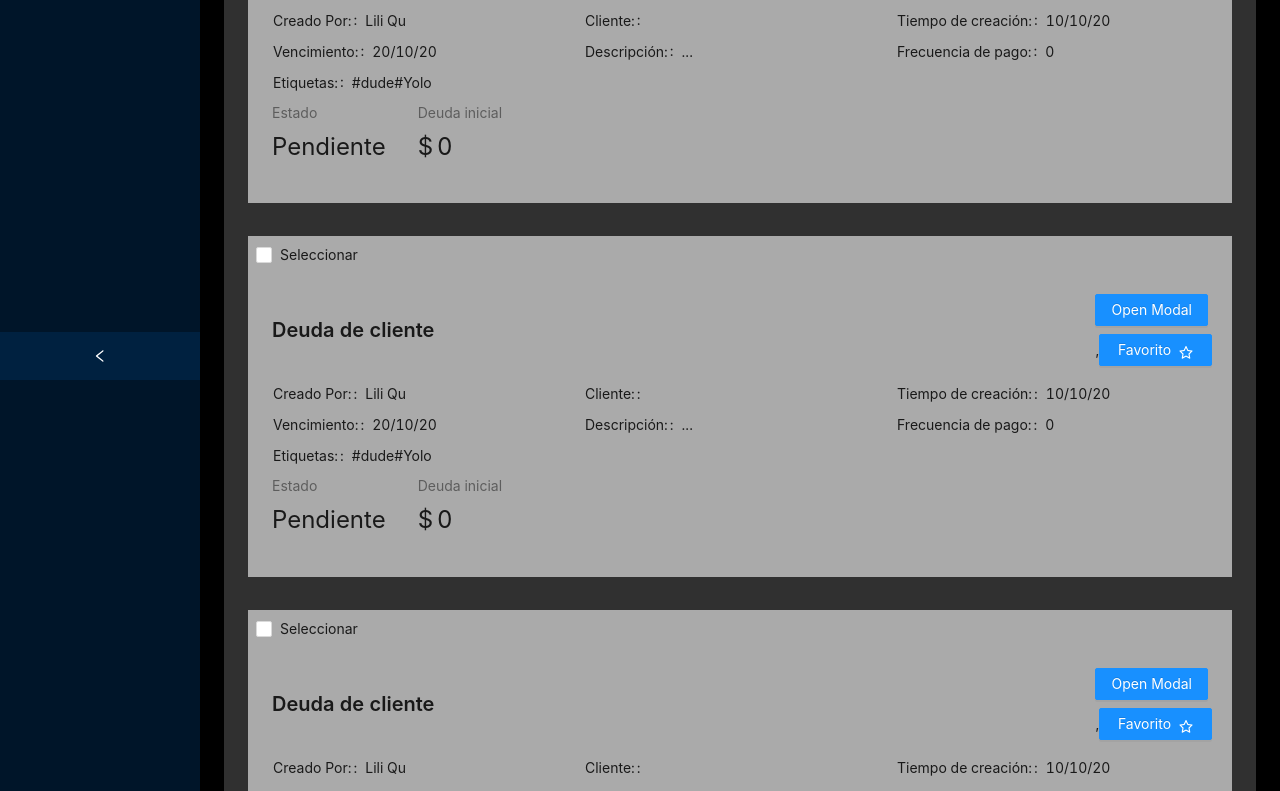
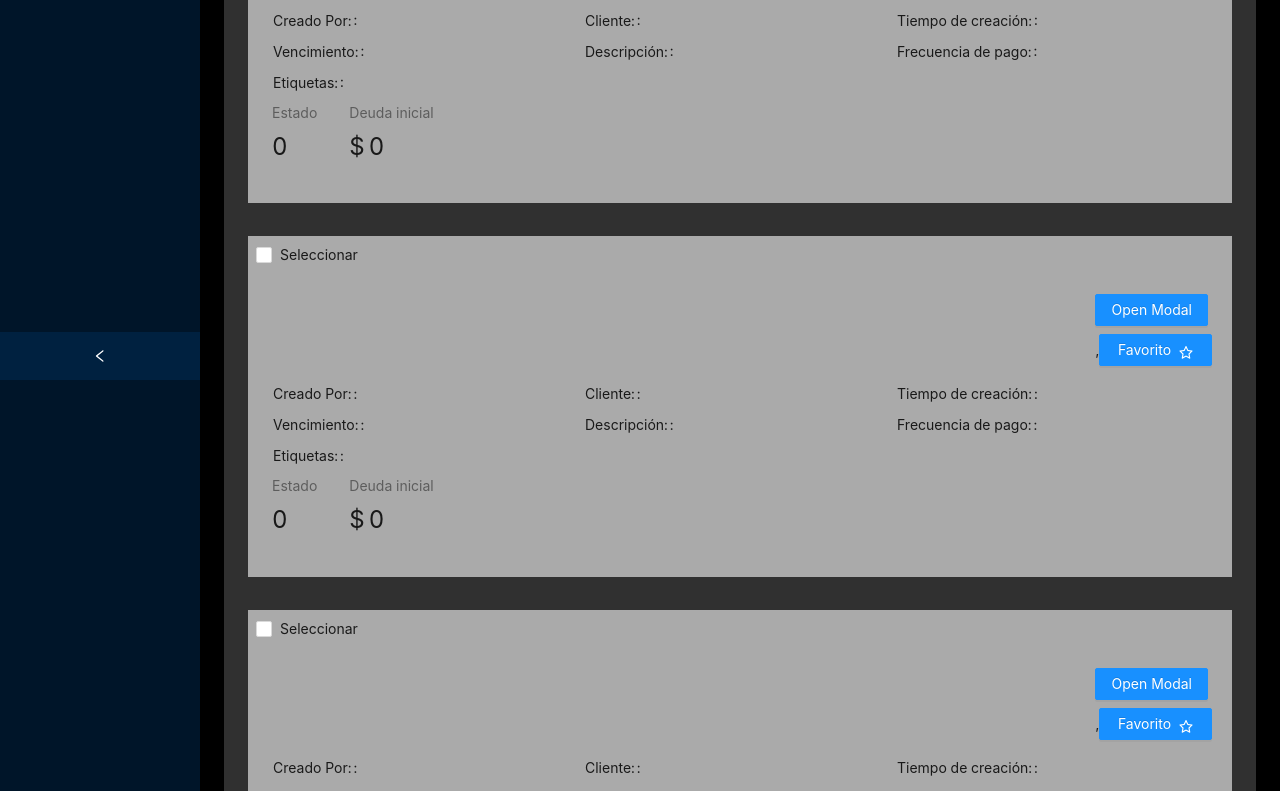
Before and after one commit to Arkamis/tPrestApp, a React (Create React App) app: page /DashbDebts in a window 1280 px wide. Shown: the part 420-1211 px from the top of the page. Built offline with nearby package versions, Linux system fonts and the light colour scheme.

Commit message:
Cambio de estados a props en solo las cartas y sus respectivos siders

```diff
--- a/src/Dashboard/Components/DebtCard.js
+++ b/src/Dashboard/Components/DebtCard.js
@@ -7,31 +7,16 @@ import Update from './UpdateDebt'
 
 class Debtcard extends React.Component{
 
-    state = {
-        debtCreator: "Mike",
-        title: "Deuda de cliente",
-        descripcion: "...",
-        cliente: "ID_Cliente",
-        dateStart: "10/10/20",
-        dueDate: "20/10/20",
-        tags: ["#dude","#Yolo"],
-        frecPagos: 0,
-        totaldue: 0,
-        estado: [
-            "Pendiente",
-            "Completado",
-            "Activo",
-            "Atrasado"
-        ]
-    }
+    render(){
 
-    render(){
+        const { debtCreator, title, descripcion, cliente, dateStart, dueDate, tags, frecPagos, totaldue, estado } = this.props
+
         return(
             <div className = "light-grnd">
                 <Checkbox className = "m-2">Seleccionar</Checkbox>
                 <PageHeader
                 className="site-page-header"
-                title= {this.state.title}
+                title= {title}
                 extra={[
                     <Col>
                         <Update/>,
@@ -42,20 +27,20 @@ class Debtcard extends React.Component{
                 ]}
                 >
                     <Descriptions size="small" column={3}>
-                        <Descriptions.Item style = {{color: "white"}} label="Creado Por: ">Lili Qu</Descriptions.Item>
-                        <Descriptions.Item label="Cliente: "> {this.state.userName} </Descriptions.Item>
-                        <Descriptions.Item label="Tiempo de creación: "> {this.state.dateStart} </Descriptions.Item>
-                        <Descriptions.Item label="Vencimiento: "> {this.state.dueDate} </Descriptions.Item>
-                        <Descriptions.Item label="Descripción: "> {this.state.descripcion} </Descriptions.Item>
-                        <Descriptions.Item label = "Frecuencia de pago: "> {this.state.frecPagos} </Descriptions.Item>
-                        <Descriptions.Item label = "Etiquetas: "> {this.state.tags} </Descriptions.Item>
+                        <Descriptions.Item style = {{color: "white"}} label="Creado Por: "> {debtCreator} </Descriptions.Item>
+                        <Descriptions.Item label="Cliente: "> {cliente} </Descriptions.Item>
+                        <Descriptions.Item label="Tiempo de creación: "> {dateStart} </Descriptions.Item>
+                        <Descriptions.Item label="Vencimiento: "> {dueDate} </Descriptions.Item>
+                        <Descriptions.Item label="Descripción: "> {descripcion} </Descriptions.Item>
+                        <Descriptions.Item label = "Frecuencia de pago: "> {frecPagos} </Descriptions.Item>
+                        <Descriptions.Item label = "Etiquetas: "> {tags} </Descriptions.Item>
                     </Descriptions>
                     <Row>
-                        <Statistic title="Estado" value= {this.state.estado[0]} />
+                        <Statistic title="Estado" value= {estado} />
                         <Statistic
                         title="Deuda inicial"
                         prefix="$"
-                        value={this.state.totaldue}
+                        value={totaldue}
                         style={{
                             margin: '0 32px',
                         }}
--- a/src/Dashboard/Components/HeaderNav.js
+++ b/src/Dashboard/Components/HeaderNav.js
@@ -50,7 +50,6 @@ const notificaciones = (
 );
 
 class HeaderNav extends React.Component{
-
     render(){
         return(
             <Row>
--- a/src/Dashboard/Components/PayCard.js
+++ b/src/Dashboard/Components/PayCard.js
@@ -7,29 +7,16 @@ import Update from './UpdateDebt'
 
 class PaymentCard extends React.Component{
 
-    state = {
-        noPago: "1",
-        cliente: "ID_Cliente",
-        deuda: "ID_Deuda",
-        dateStart: "10/10/20",
-        dueDate: "20/10/20",
-        totalToPay: 500,
-        totaldue: 3000,
-        estado: [
-            "Pendiente",
-            "Completado",
-            "Activo",
-            "Atrasado"
-        ],
-    }
+    render(){
 
-    render(){
+        const { noPago, cliente, deuda, dateStart, totalToPay, totaldue, estado } = this.props
+
         return(
             <div className = "light-grnd">
                 <Checkbox className = "ml-3 mt-3">Seleccionar</Checkbox>
                 <PageHeader
                 className="site-page-header"
-                title={"Pago "+this.state.noPago}
+                title={"Pago " + noPago}
                 extra={[
                     <Col>
                         <Update/>,
@@ -40,21 +27,21 @@ class PaymentCard extends React.Component{
                 ]}
                 >
                     <Descriptions size="small" column={3}>
-                        <Descriptions.Item label="Cliente: "> {this.state.cliente} </Descriptions.Item>
-                        <Descriptions.Item label="Deuda: "> {this.state.deuda} </Descriptions.Item>
-                        <Descriptions.Item label="Tiempo de creación: "> {this.state.dateStart} </Descriptions.Item>
+                        <Descriptions.Item label="Cliente: "> {cliente} </Descriptions.Item>
+                        <Descriptions.Item label="Deuda: "> {deuda} </Descriptions.Item>
+                        <Descriptions.Item label="Tiempo de creación: "> {dateStart} </Descriptions.Item>
                     </Descriptions>
                     <Row>
-                        <Statistic title="Estado" value = {this.state.estado[0]} />
+                        <Statistic title="Estado" value = {estado} />
                         <Statistic
                         title="Cantidad de pago: "
                         prefix="$"
-                        value={this.state.totalToPay}
+                        value={totalToPay}
                         style={{
                             margin: '0 32px',
                         }}
                         />
-                        <Statistic title="Balance" prefix="$" value={this.state.totaldue} />
+                        <Statistic title="Balance" prefix="$" value={totaldue} />
                     </Row>
                 </PageHeader>
                 <br />
--- a/src/Dashboard/Components/SiderNavC.js
+++ b/src/Dashboard/Components/SiderNavC.js
@@ -24,11 +24,11 @@ class SiderNav extends React.Component {
                                 <h3 className = "fieldArnd center text-white">Historial de Clientes</h3>
                             </Col>
                             <Search/>
-                            <ClientCard/>
+                            <ClientCard primerNombre = ""  primerApellido = "" dateStart = "" email = "" phone = "" />
                             <hr/>
-                            <ClientCard/>
+                            <ClientCard primerNombre = ""  primerApellido = "" dateStart = "" email = "" phone = "" />
                             <hr/>
-                            <ClientCard/>
+                            <ClientCard primerNombre = ""  primerApellido = "" dateStart = "" email = "" phone = "" />
                         </Row>
                         <Pager/>
                         <FooterD/>
--- a/src/Dashboard/Components/SiderNavD.js
+++ b/src/Dashboard/Components/SiderNavD.js
@@ -24,11 +24,44 @@ class SiderNav extends React.Component {
                                 <h3 className = "fieldArnd center text-white">Historial de Deudas</h3>
                             </Col>
                             <Search/>
-                            <DebtCard/>
+                            <DebtCard
+                                debtCreator = ""
+                                title = ""
+                                descripcion = ""
+                                cliente = ""
+                                dateStart = ""
+                                dueDate = ""
+                                tags = ""
+                                frecPagos = ""
+                                totaldue = ""
+                                estado = ""
+                            />
                             <hr/>
-                            <DebtCard/>
+                            <DebtCard
+                                debtCreator = ""
+                                title = ""
+                                descripcion = ""
+                                cliente = ""
+                                dateStart = ""
+                                dueDate = ""
+                                tags = ""
+                                frecPagos = ""
+                                totaldue = ""
+                                estado = ""
+                            />
                             <hr/>
-                            <DebtCard/>
+                            <DebtCard
+                                debtCreator = ""
+                                title = ""
+                                descripcion = ""
+                                cliente = ""
+                                dateStart = ""
+                                dueDate = ""
+                                tags = ""
+                                frecPagos = ""
+                                totaldue = ""
+                                estado = ""
+                            />
                         </Row>
                         <Pager/>
                         <FooterD/>
--- a/src/Dashboard/Components/SiderNavP.js
+++ b/src/Dashboard/Components/SiderNavP.js
@@ -24,11 +24,11 @@ class SiderNav extends React.Component {
                                 <h3 className = "fieldArnd center text-white">Historial de Pagos</h3>
                             </Col>
                             <Search/>
-                            <PaymentCard/>
+                            <PaymentCard noPago = "" cliente = "" deuda = "" dateStart = "" totalToPay = "" totaldue = "" estado = ""/>
                             <hr/>
-                            <PaymentCard/>
+                            <PaymentCard noPago = "" cliente = "" deuda = "" dateStart = "" totalToPay = "" totaldue = "" estado = ""/>
                             <hr/>
-                            <PaymentCard/>
+                            <PaymentCard noPago = "" cliente = "" deuda = "" dateStart = "" totalToPay = "" totaldue = "" estado = ""/>
                         </Row>
                         <Pager/>
                         <FooterD/>
```
Also changed, not shown: src/Dashboard/Components/ClientCard.js (+7 -15 lines).
